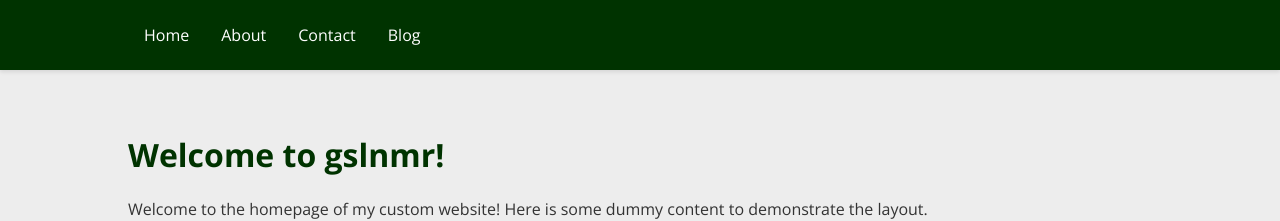
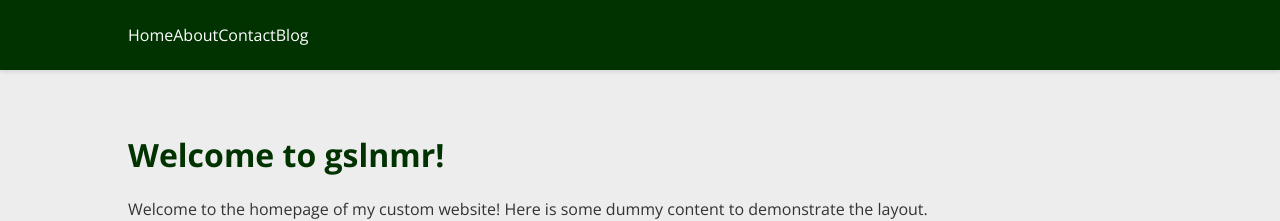
Before and after one commit to schminho/schminho.github.io, a Jekyll site: the page built from index.md, in a window 1280 px wide. Shown: the top 221 px of the page. Built offline with Jekyll 4.4.1, drawn with Linux system fonts in a browser that asks for light colours.

Commit message:
Update style.css

```diff
--- a/assets/css/style.css
+++ b/assets/css/style.css
@@ -51,15 +51,16 @@
 nav a {
     color: #FFFFFF; /* White links */
     text-decoration: none;
-    padding: 0.5rem 1rem;
-    position: relative; /* Needed for pseudo-element */
+    padding: 0.5rem 0; /* Remove horizontal padding to avoid affecting underline */
+    position: relative; /* Needed for positioning the pseudo-element */
 }
 
 nav a::after {
     content: ""; /* Creates the underline */
     position: absolute;
-    left: 0;
-    bottom: 0; /* Positioned at the bottom of the text */
+    left: 0; /* Start underline exactly below the text */
+    right: 0; /* Ensure no additional width */
+    bottom: 0; /* Position underline at the very bottom */
     width: 0; /* Start with no width */
     height: 2px; /* Height of the underline */
     background-color: #FFFFFF; /* White underline */
@@ -67,7 +68,7 @@
 }
 
 nav a:hover::after {
-    width: 100%; /* Expand underline to full word length */
+    width: 100%; /* Expand underline to match the text's width */
 }
 
 /* Main content area */
```
